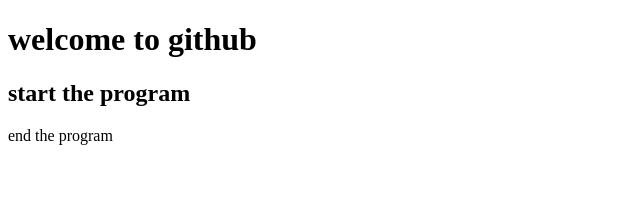
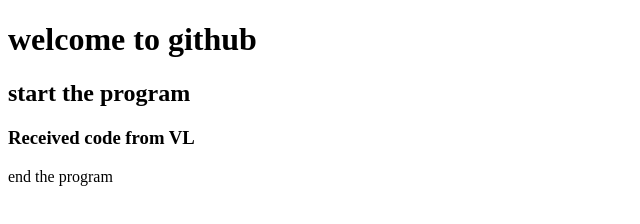
Before and after one commit to yuvanoshika/mysite, a plain HTML site: page index.html in a window 1280 px wide. Shown: the whole page, without its empty margins (0-640 px from the left). Drawn offline with Linux system fonts and the light colour scheme.

Commit message:
comment added

```diff
--- a/index.html
+++ b/index.html
@@ -13,6 +13,7 @@
         </div>
         <div class="c2">
             <h2>start the program</h2>
+            <h3>Received code from VL</h3>
         </div>
         <div class="c3">end the program</div>
     </div>
```
